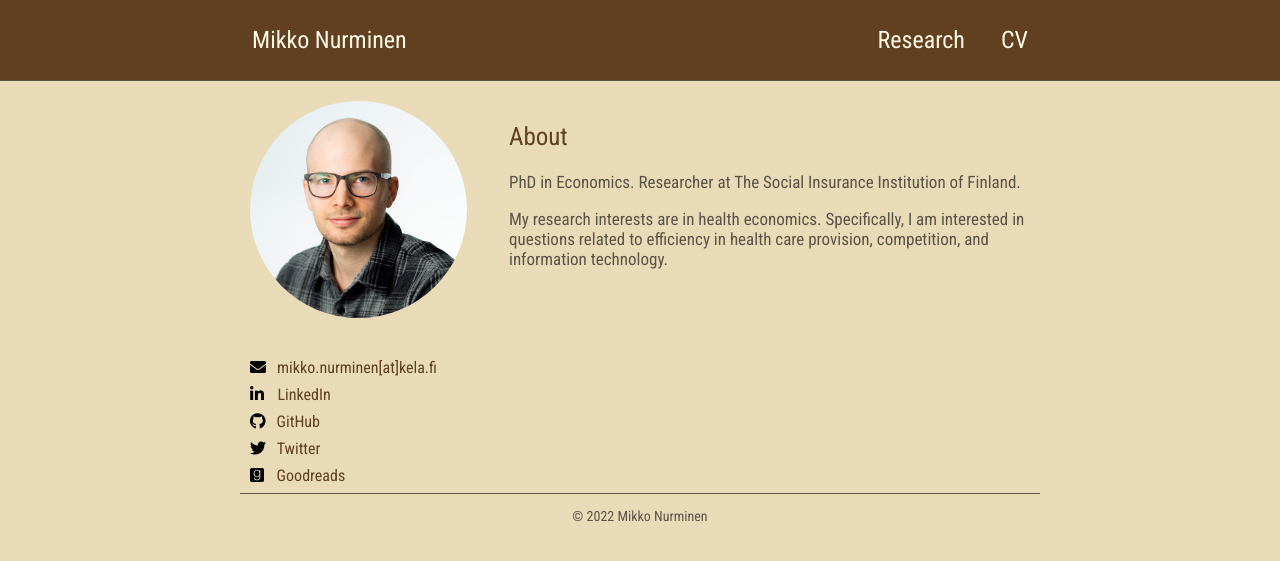
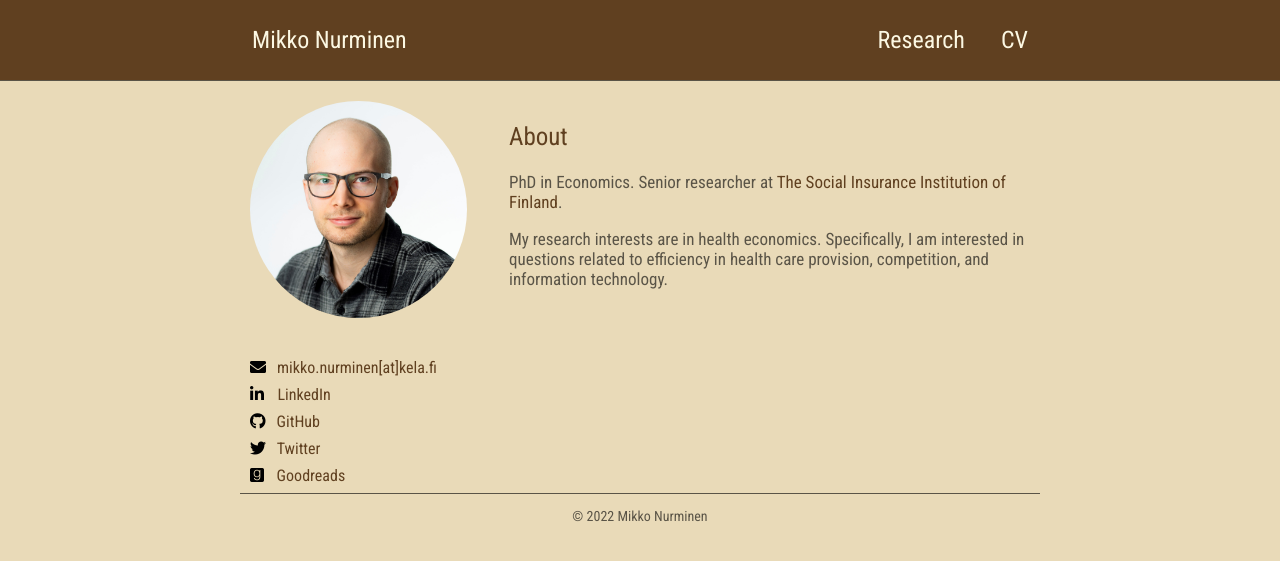
Before and after one commit to mikkonurminen/mikkonurminen.github.io, a Jekyll site: the page built from index.md, in a window 1280 px wide. Shown: the top 561 px of the page. Built offline with Jekyll 4.4.1, drawn with Linux system fonts in a browser that asks for light colours; nearby versions of some CDN libraries; part of the change alters nothing that is shown.

Commit message:
title and link

```diff
--- a/_pages/about.md
+++ b/_pages/about.md
@@ -1,6 +1,10 @@
+
 ## About
 
-PhD in Economics. Researcher at The Social Insurance Institution of Finland.
+PhD in Economics. Senior researcher at [The Social Insurance Institution of Finland].
 
 My research interests are in health economics. Specifically, I am interested in questions related to efficiency in health care provision,
 competition, and information technology.
+
+
+[The Social Insurance Institution of Finland]: https://www.kela.fi/web/en
```
